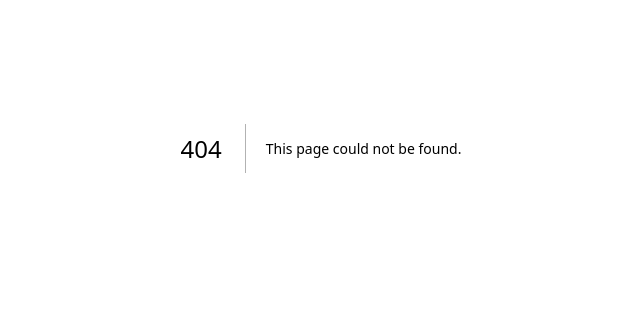
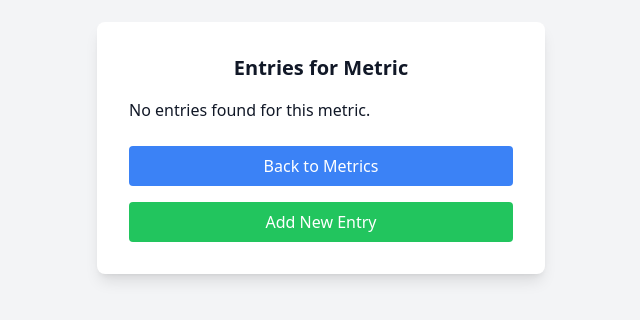
Before and after one commit to Gmunson02/habitassist, a Next.js app: page /metrics/1/entries in a window 1280 px wide. Before the commit this address had no page. Shown: the part 252-572 px from the top of the page, without its empty margins (319-959 px from the left). Built offline with nearby package versions, Linux system fonts and the light colour scheme.

Commit message:
progress

```diff
--- /dev/null
+++ b/pages/metrics/[metricId]/entries.js
@@ -0,0 +1,71 @@
+// pages/metrics/[metricId]/entries.js
+import { useState, useEffect } from 'react';
+import Layout from '../../../components/Layout';
+import { useRouter } from 'next/router';
+import axios from 'axios';
+import Link from 'next/link';
+
+export default function Entries() {
+  const [entries, setEntries] = useState([]);
+  const [loading, setLoading] = useState(true); // Add loading state to manage loading text
+  const router = useRouter();
+  const { metricId } = router.query;
+
+  useEffect(() => {
+    const fetchEntries = async () => {
+      const token = localStorage.getItem('token');
+
+      if (token && metricId) {
+        try {
+          const response = await axios.get(`/api/metrics/getEntries?metricId=${metricId}`, {
+            headers: { Authorization: `Bearer ${token}` },
+          });
+          setEntries(response.data.entries);
+        } catch (error) {
+          console.error("Error fetching entries:", error);
+        } finally {
+          setLoading(false); // Ensure loading is set to false after the API call
+        }
+      } else {
+        setLoading(false); // Stop loading if there's no token or metricId
+      }
+    };
+
+    fetchEntries();
+  }, [metricId]);
+
+  return (
+    <Layout>
+      <h2 className="text-xl font-semibold mb-4 text-center">Entries for Metric</h2>
+
+      {loading ? (
+        <p>Loading entries...</p>
+      ) : entries.length > 0 ? (
+        <ul className="space-y-4">
+          {entries.map((entry) => (
+            <li key={entry.id} className="bg-white dark:bg-gray-800 p-4 rounded shadow">
+              <p>
+                <span className="font-semibold">Date:</span> {entry.entryDate}
+              </p>
+              <p>
+                <span className="font-semibold">Value:</span> {entry.value} {entry.unit}
+              </p>
+            </li>
+          ))}
+        </ul>
+      ) : (
+        <p>No entries found for this metric.</p>
+      )}
+
+      {/* Navigation Links */}
+      <div className="flex flex-col space-y-4 mt-6">
+        <Link href="/metrics" className="block w-full bg-blue-500 text-white py-2 rounded text-center hover:bg-blue-600">
+          Back to Metrics
+        </Link>
+        <Link href={`/metrics/${metricId}/new-entry`} className="block w-full bg-green-500 text-white py-2 rounded text-center hover:bg-green-600">
+          Add New Entry
+        </Link>
+      </div>
+    </Layout>
+  );
+}
--- a/pages/metrics/index.js
+++ b/pages/metrics/index.js
@@ -44,6 +44,9 @@ export default function Metrics() {
       <Link href="/metrics/new" className="block w-full bg-green-500 text-white py-2 mt-4 rounded text-center hover:bg-green-600">
         Add New Metric
       </Link>
+      <Link href="/dashboard" className="block w-full bg-gray-500 text-white py-2 mt-4 rounded text-center hover:bg-gray-600">
+        Back to Dashboard
+      </Link>
     </Layout>
   );
 }
```
